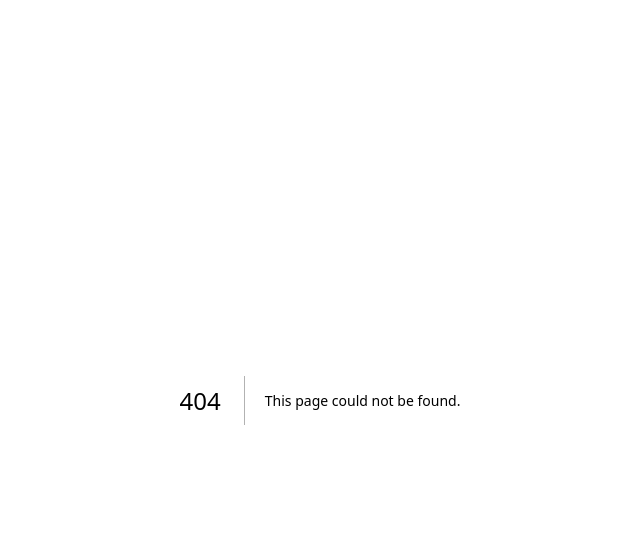
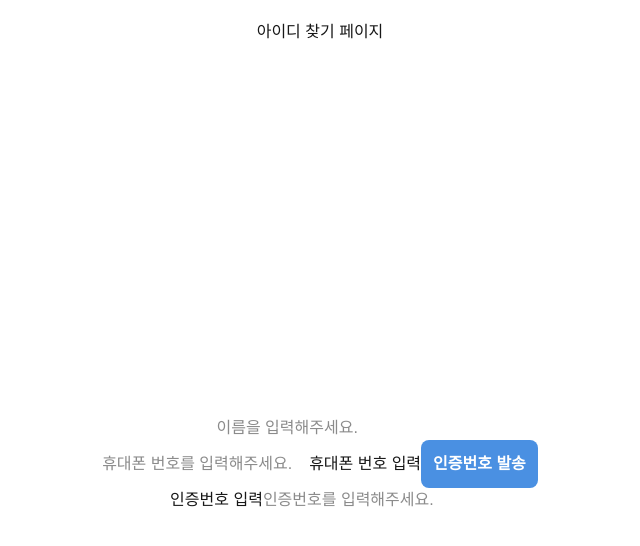
Before and after one commit to potato-club/MindBridge-front, a Next.js app: page /findid in a window 1280 px wide. Before the commit this address had no page. Shown: the top 546 px of the page, without its empty margins (320-960 px from the left). Built offline with nearby package versions, Linux system fonts and the light colour scheme.

Commit message:
찾기 페이지's 구현중

```diff
--- /dev/null
+++ b/src/app/findid/components/FindId.module.css
@@ -0,0 +1,55 @@
+/* 전체 컨테이너 */
+.Container {
+    display: flex;
+    flex-direction: column;
+    justify-content: center;
+    align-items: center;
+    width: 100vw;
+    height: 100vh;
+    /* 휴대폰 기종에 따라 다르게 설정 */
+    margin: auto;
+    border-radius: 30px;
+    background-color: #ffffff;
+    box-sizing: border-box;
+}
+/* 헤더 */
+.header {
+  text-align: center;
+  margin: 20px 0;
+}
+
+/* .header h1 {
+  font-size: 1.5rem;
+  font-weight: bold;
+  color: #333;
+} */
+
+/* 입력 필드 (div를 input처럼 보이게 스타일링 가능) */
+.userName,
+.userPhoneNumber {
+  display: flex;
+  align-items: center;
+  padding: 12px;
+  border: 1px solid #ddd;
+  border-radius: 8px;
+  font-size: 0.95rem;
+  color: #444;
+  background-color: #fafafa;
+}
+
+/* 버튼 */
+.sendButton {
+  padding: 12px;
+  background-color: #4a90e2;
+  color: #fff;
+  font-size: 1rem;
+  font-weight: 600;
+  border: none;
+  border-radius: 8px;
+  cursor: pointer;
+  transition: background 0.2s ease;
+}
+
+.sendButton:hover {
+  background-color: #357ab7;
+}
--- /dev/null
+++ b/src/app/findid/components/FindId.tsx
@@ -0,0 +1,56 @@
+'use client';
+
+import { useState} from "react";
+import { useRouter } from "next/navigation";
+import styles from "./FindId.module.css";
+
+/* 아이디/비밀번호 찾기 폼 */
+const FindIdForm = () => {
+    const [userName, setUserName] = useState("");
+    const [userPhoneNumber, setUserPhoneNumber] = useState("");
+    const [userNumber, setUserNumber] = useState("");
+
+    const router = useRouter();
+
+
+    return (
+        <>
+            <header className={styles.header}>
+                <h1>아이디 찾기 페이지</h1>
+            </header>
+            <form className={styles.Form}>
+                <div className={styles.Container}>
+
+                    {/* 이름입력 */}
+                    <div className={styles.UserName}>
+                        <input type="text"
+                        value={userName}
+                        placeholder="이름을 입력해주세요."/>
+                    </div>
+
+                    {/* 휴대폰 번호 + 인증번호 발송 버튼*/}
+                    <div className={styles.UserPhoneNumber}>
+                        <input type="number"
+                        value={userPhoneNumber}
+                        placeholder="휴대폰 번호를 입력해주세요." />
+                        휴대폰 번호 입력
+                        <button className={styles.sendButton}>
+                            인증번호 발송
+                        </button>
+                    </div>
+
+                    {/* 인증번호 입력 */}
+                    <div className={styles.UserNumber}>
+                        인증번호 입력
+                        <input type="number"
+                            value={userNumber}
+                            placeholder="인증번호를 입력해주세요."
+                        />
+                    </div>
+                </div>
+            </form>
+        </>
+    )
+};
+
+export default FindIdForm;
--- /dev/null
+++ b/src/app/findid/page.tsx
@@ -0,0 +1,4 @@
+'use client';
+import FindIdForm from "./components/FindId";
+
+export default FindIdForm;
--- a/src/app/findidandpw/components/FindIdAndPW.tsx
+++ /dev/null
@@ -1,29 +0,0 @@
-'use client';
-
-import { useState} from "react";
-import { useRouter } from "next/navigation";
-import styles from "./FindIdAndPW.module.css";
-
-/* 아이디/비밀번호 찾기 폼 */
-const FindIdAndPWForm = () => {
-    const [userName, setUserName] = useState("");
-    const [userNumber, setUserNumber] = useState("");
-    const [userId, setUserId] = useState("");
-
-
-    return (
-        <>
-            <header className={styles.header}>아이디/비밀번호 찾기</header>
-            <form className={styles.Form}>
-                <div className={styles.Container}>
-
-
-
-                </div>
-            </form>
-
-        </>
-    )
-};
-
-export default FindIdAndPWForm;
--- /dev/null
+++ b/src/app/findpw/components/FindPW.tsx
@@ -0,0 +1,39 @@
+'use client';
+
+import { useState} from "react";
+import { useRouter } from "next/navigation";
+import styles from "./FindPW.module.css";
+
+/* 비밀번호 찾기 폼 */
+const FindPWForm = () => {
+
+    const [userID, setUserId] = useState("");
+    const [userPhoneNumber, setUserPhoneNumber] = useState("");
+    const [userNumber, setUserNumber] = useState("");
+
+    const router = useRouter();
+
+
+    return (
+        <>
+            <header className={styles.header}>
+                <h1>비밀번호 찾기 페이지</h1>
+            </header>
+            <form className={styles.Form}>
+                <div className={styles.Container}>
+
+                    {/* 아이디 입력 */}
+                    <div className={styles.UserId}>
+                        <input type="text"
+                        value={userID}
+                        placeholder="아이디를 입력하세요." />
+
+                    </div>
+
+                </div>
+            </form>
+        </>
+    )
+};
+
+export default FindPWForm;
--- /dev/null
+++ b/src/app/findpw/page.tsx
@@ -0,0 +1,4 @@
+'use client';
+import FindPWForm from "./components/FindPW";
+
+export default FindPWForm;
--- a/src/app/login/components/Login.tsx
+++ b/src/app/login/components/Login.tsx
@@ -11,8 +11,7 @@ const LoginForm = () => {
     const [userPassword, setUserPassword] = useState("");
 
     const router = useRouter();
-
-    const handleSubmit = async (e) => {
+    const handleSubmit = async (e: React.FormEvent<HTMLFormElement>) => {
         e.preventDefault();
 
         try {
```
Also changed, not shown: src/app/findpw/components/FindPW.module.css (added).
